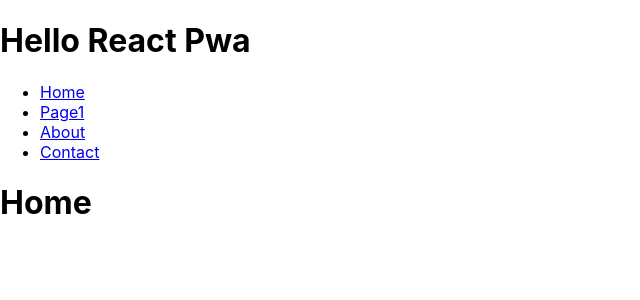
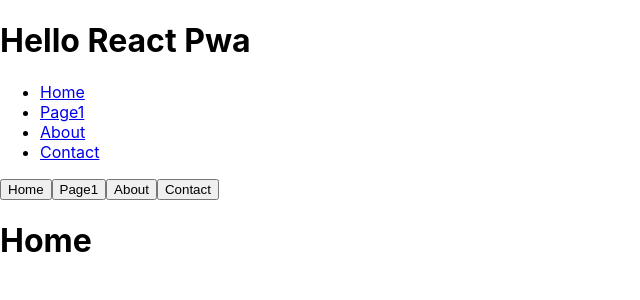
Before and after one commit to macroware-tanji/react-pwa, a React (Create React App) app: page / in a window 1280 px wide. Shown: the top 300 px of the page, without its empty margins (0-640 px from the left). Built offline with nearby package versions, Linux system fonts and the light colour scheme.

Commit message:
navigate

```diff
--- a/package.json
+++ b/package.json
@@ -30,7 +30,8 @@
     "start": "react-scripts start",
     "build": "react-scripts build",
     "test": "react-scripts test",
-    "eject": "react-scripts eject"
+    "eject": "react-scripts eject",
+    "deploy": "npm run build && gh-pages -d build"
   },
   "eslintConfig": {
     "extends": [
@@ -52,5 +53,6 @@
   },
   "devDependencies": {
     "webpack-cli": "^4.9.1"
-  }
+  },
+  "homepage": "https://macroware-tanji.github.io/react-pwa/"
 }
--- a/src/App.js
+++ b/src/App.js
@@ -1,8 +1,8 @@
-import React from 'react';
+import React ,{ Component } from "react"
 //import logo from './logo.svg';
 import './App.css';
 
-import { BrowserRouter, Route, Routes, Link } from 'react-router-dom'
+import { Route, Routes, Link/*, useNavigate*/ } from 'react-router-dom'
 
 import Home from './Home'
 import Page1 from './Page1'
@@ -10,9 +10,38 @@ import About from './About'
 import Contact from './Contact'
 import NotFound from './NotFound'
 
-function App() {
+class App extends Component{
+  constructor(props){
+    console.log("App.constructor")
+    super(props);
+    // this.state = {
+    //      state:0
+    // }
+    this.handleClick = this.handleClick.bind(this)
+  }
+  componentDidMount(){
+      console.log("App.componentDidMount")
+    }
+  componentWillUnmount(){
+    console.log("App.componentWillUnmount")
+  }
+  handleClick(e){
+    if(e.target.name==="home"){
+      this.props.navigate("/")
+    }
+    else if(e.target.name==="page1"){
+      this.props.navigate("/page1")
+    }
+    else if(e.target.name==="about"){
+      this.props.navigate("/about")
+    }
+    else if(e.target.name==="contact"){
+      this.props.navigate("/contact")
+    }
+  }
+  render() {
     return (
-    <BrowserRouter>
+      <div>
         <h1>Hello React Pwa</h1>
         <ul>
           <li>
@@ -28,17 +57,80 @@ function App() {
             <Link to="/contact">Contact</Link>
           </li>
         </ul>
+        <div>
+        <button onClick={this.handleClick} name="home">Home</button>
+        <button onClick={this.handleClick} name="page1">Page1</button>
+        <button onClick={this.handleClick} name="about">About</button>
+        <button onClick={this.handleClick} name="contact">Contact</button>
+        </div>
         <Routes>
           <Route exact path="/"  element={<Home/>}/>
           <Route path="/page1" element={<Page1/>}/>
           <Route path="/about" element={<About/>}/>
           <Route path="/contact" element={<Contact/>}/>
-        <Route component={NotFound}/>
+          <Route element={<NotFound/>}/>
         </Routes>
+      </div>
+    )
+  }
+}
 
-    </BrowserRouter>
-  );
-}
+// function App() {
+//   const navigate = useNavigate()
+//   const handleClick = (e) => {
+//     console.log(e)
+//     if(e.target.name==="home"){
+//       navigate("/")
+//     }
+//     else if(e.target.name==="page1"){
+//       navigate("/page1")
+//     }
+//     else if(e.target.name==="about"){
+//       navigate("/about")
+//     }
+//     else if(e.target.name==="contact"){
+//       navigate("/contact")
+//     }
+//   }
+//   return(
+//     <div>
+//     <h1>Hello React Pwa</h1>
+//     <ul>
+//       <li>
+//         <Link to="/">Home</Link>
+//       </li>
+//       <li>
+//         <Link to="/page1">Page1</Link>
+//       </li>
+//       <li>
+//         <Link to="/about">About</Link>
+//       </li>
+//       <li>
+//         <Link to="/contact">Contact</Link>
+//       </li>
+//     </ul>
+//     <div>
+//     <button onClick={handleClick} name="home">Home</button>
+//     <button onClick={handleClick} name="page1">Page1</button>
+//     <button onClick={handleClick} name="about">About</button>
+//     <button onClick={handleClick} name="contact">Contact</button>
+//     </div>
+//     <Routes>
+//       <Route exact path="/"  element={<Home/>}/>
+//       <Route path="/page1" element={<Page1/>}/>
+//       <Route path="/about" element={<About/>}/>
+//       <Route path="/contact" element={<Contact/>}/>
+//       <Route element={<NotFound/>}/>
+//     </Routes>
+//     </div>
+//   )
+// }
+
+
+//
+//もとのApp
+//
+
 // function App() {
 //   return (
 //     <div className="App">
--- a/src/index.js
+++ b/src/index.js
@@ -4,10 +4,20 @@ import './index.css';
 import App from './App';
 import * as serviceWorkerRegistration from './serviceWorkerRegistration';
 import reportWebVitals from './reportWebVitals';
+import { BrowserRouter, useNavigate } from 'react-router-dom'
+
+function AppWithNavigate(){
+  const navigate = useNavigate()
+  return (
+    <App navigate = {navigate}/>
+  )
+}
 
 ReactDOM.render(
   <React.StrictMode>
-    <App />
+    <BrowserRouter>
+      <AppWithNavigate/>
+    </BrowserRouter>
   </React.StrictMode>,
   document.getElementById('root')
 );
```
Lines whose indentation alone changed are shown as unchanged.
